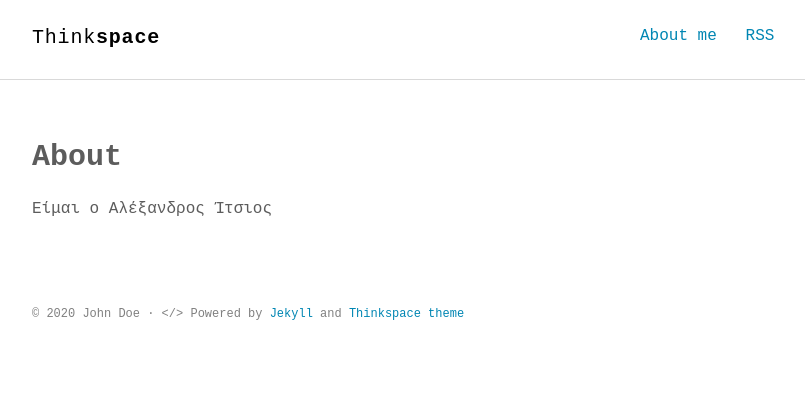
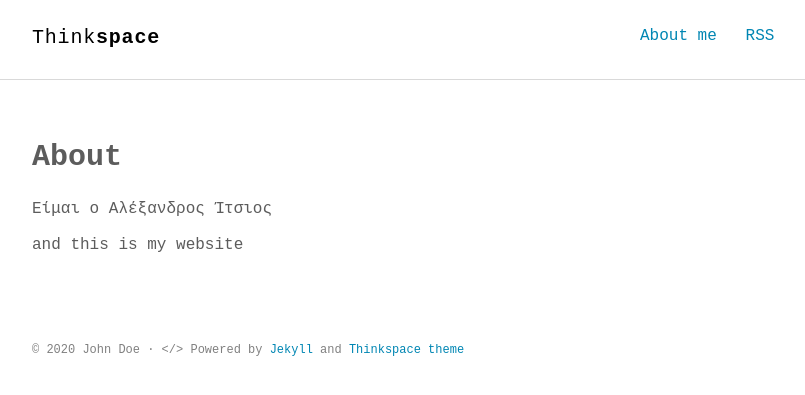
Before and after one commit to alexitsios/site, a Jekyll site: the page built from about.md, in a window 1280 px wide. Shown: the top 395 px of the page, without its empty margins (232-1037 px from the left). Built offline with Jekyll 4.4.1, drawn with Linux system fonts in a browser that asks for light colours; some web fonts are replaced.

Commit message:
Update about.md

```diff
--- a/about.md
+++ b/about.md
@@ -5,3 +5,5 @@ permalink: /about/
 ---
 
 Είμαι ο Αλέξανδρος Ίτσιος
+
+and this is my website
```
